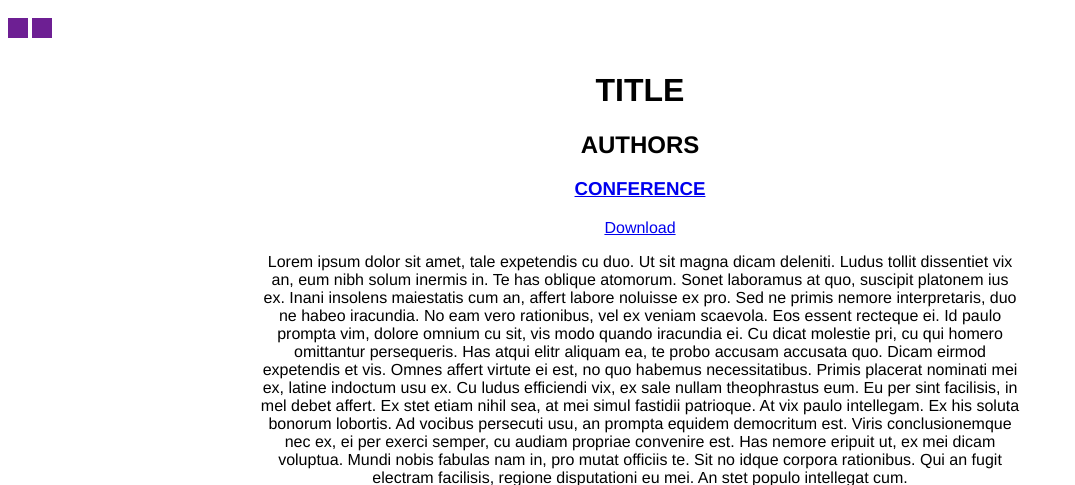
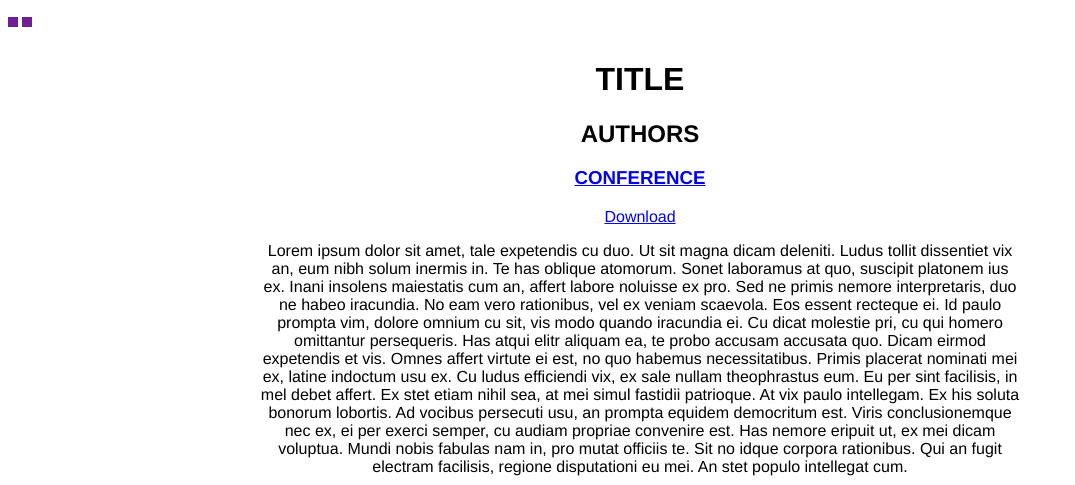
Before and after one commit to dcrousso/CSCI-310, a PHP site: page /abstract.php in a window 1280 px wide. Shown: the top 485 px of the page, without its empty margins (0-1075 px from the left). Run offline with PHP 8.4, Linux system fonts and the light colour scheme.

Commit message:
index.php styled

```diff
--- a/Project 2/common.css
+++ b/Project 2/common.css
@@ -1,9 +1,9 @@
 button {
 	display: inline-block;
-	margin-top: 10px;
-	padding: 10px;
+	margin-top: 5px;
+	padding: 5px;
 	font-family: helvetica;
-	font-size: 16px;
+	font-size: 12px;
 	text-align: center;
 	text-decoration: none;
 	color: white;
```
Also changed, not shown: Project 2/index.php (+13 -3 lines), Project 2/Cloudify-logo-w-text.png (added), Project 2/cloud.php (indentation only).
